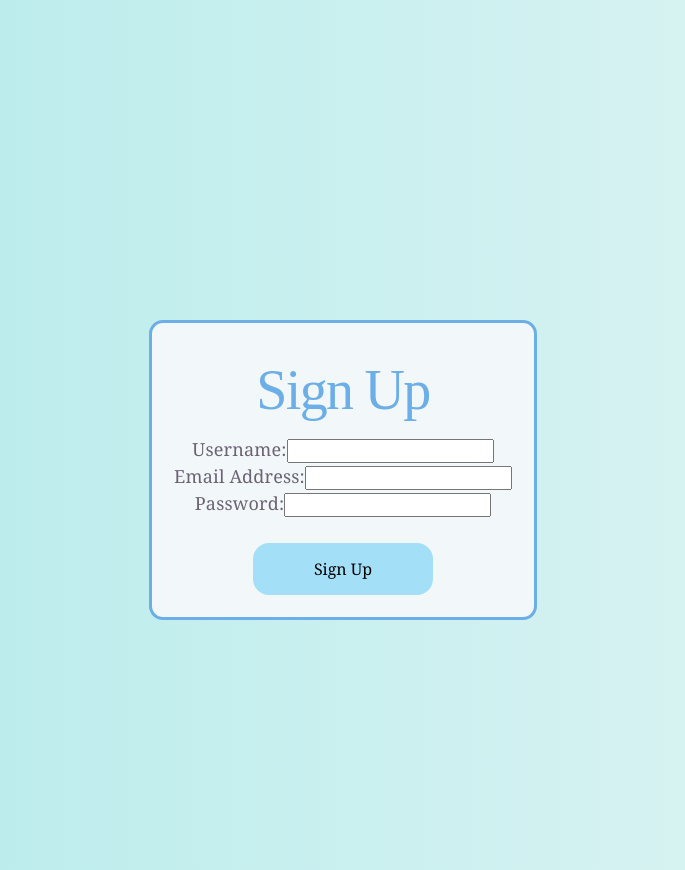
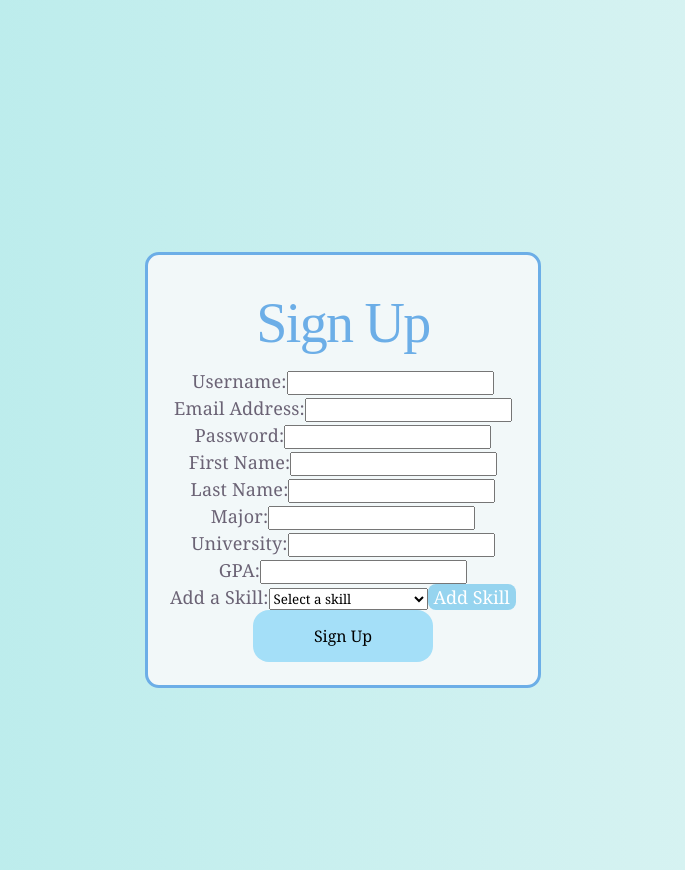
Before and after one commit to shane-thoma/intern-buddy, a React app in the folder frontend/: page /SignUp in a window 1280 px wide. Shown: the whole page, without its empty margins (297-982 px from the left). Built offline with nearby package versions, Linux system fonts and the light colour scheme; the HTML template or start-up script is replaced by a standard one.

Commit message:
Added a signup functionality

```diff
--- a/frontend/src/SignUp.jsx
+++ b/frontend/src/SignUp.jsx
@@ -5,16 +5,73 @@ import "./SignUp.css";
 
 function SignUp()
 {
+    const skills = ["python","javascript", "C","Eclipse","VSCode","HTML","CSS",
+        "flask","react","ChatGPT","Docker","Google Gemini","Github Co-Pilot",
+        "Microsoft Office Suite", "Pandas", "Node.js","SQL","MySQL","GitHub",
+        "teamwork", "communication", "problem solving","Microsoft Azure","AWS Cloud","java"];
+
+
     const [username, setUsername] = useState("")
     const [email, setEmail] = useState("")
+    const [firstName, setFirstName] = useState("")
+    const [lastName, setLastName] = useState("")
+    const [major, setMajor] = useState("")
+    const [university, setUniversity] = useState("")
+    const [gpa, setGPA] = useState("")
     const [password, setPassword] = useState("")
+    const [skillOptions, setSkillOptions] = useState(skills)
+    const [selectedSkill, setSelectedSkill] = useState("")
+    const [skillsToAdd, setSkillsToAdd] = useState([])
 
 
     const navigate = useNavigate();
 
-    const handleSignUp = () =>{
+    const handleSignUp = async(e) =>{
+
+        e.preventDefault()
+        try{
+
+            const response = await fetch(`http://127.0.0.1:5002/api/account`,
+                {
+                    method: "POST",
+                    headers: {
+                        "Content-Type": "application/json"
+                    },
+                    body: JSON.stringify({
+                        username,
+                        firstName,
+                        lastName,
+                        major,
+                        university,
+                        gpa,
+                        skillsToAdd
+                    })
+                }
+            )
+            if(!response.ok)
+            {
+                const errorData = await response.json();
+                throw new Error(errorData.error || `Error: ${response.status} ${response.statusText}`);
+            }
+
+
+
+
+
+        }
+        catch(err)
+        {
+            console.log("Unable to create account.")
+        }
+
         navigate('/Login');
+
     }
+
+    const handleAddSkill = async(newSkill) =>{
+        setSkillsToAdd(prevSkills =>[...prevSkills, newSkill])
+    }
+
 
     return(
         <div className="signup-form-container">
@@ -44,6 +101,65 @@ function SignUp()
                         ></input>
                         <br></br>
                     </label>
+                    <label className="signup-form-label">First Name:
+                        <input
+                            type="text"
+                            value = {firstName}
+                            onChange = {(e) => setFirstName(e.target.value)}
+                        ></input>
+                        <br></br>
+                    </label>
+                    <label className="signup-form-label">Last Name:
+                        <input
+                            type="text"
+                            value = {lastName}
+                            onChange = {(e) => setLastName(e.target.value)}
+                        ></input>
+                        <br></br>
+                    </label>
+                    <label className="signup-form-label">Major:
+                        <input
+                            type="text"
+                            value = {major}
+                            onChange = {(e) => setMajor(e.target.value)}
+                        ></input>
+                        <br></br>
+                    </label>
+                    <label className="signup-form-label">University:
+                        <input
+                            type="text"
+                            value = {university}
+                            onChange = {(e) => setUniversity(e.target.value)}
+                        ></input>
+                        <br></br>
+                    </label>
+                    <label className="signup-form-label">GPA:
+                        <input
+                            type="text"
+                            value = {gpa}
+                            onChange = {(e) => setGPA(e.target.value)}
+                        ></input>
+                        <br></br>
+                    </label>
+                    <label className = "signup-form-label"> Add a Skill:
+                    <select
+                    value = {selectedSkill}
+                    onChange={(e) => setSelectedSkill(e.target.value)}
+                    >
+                    <option value = ""> Select a skill </option>
+                    {skillOptions.map((skills) => (
+                        <option key = {skills} value = {skills}>
+                            {skills}
+                        </option>
+                    ))}
+                    </select>
+
+                    <button type = "button" className = "add-skill-button" onClick = {() => handleAddSkill(selectedSkill)}>
+                    Add Skill
+                    </button>
+                    </label>
+
+
                     <br></br>
                     <button className="signUpBtn" onClick={handleSignUp}>Sign Up</button>
                 </form>
```
Also changed, not shown: 2 other files (tests, documents, lock files or other folders).
